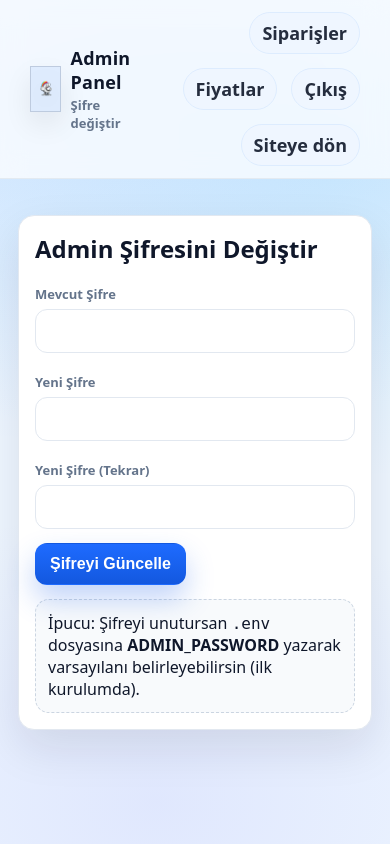
After one commit to sentezcopycenter-ui/sentezsite, a Flask app: page /admin/password in a window 390 px wide. The commit adds this page. Run offline with Flask 3, Linux system fonts and the light colour scheme; the visitor is signed in with stand-in values (Sample User, id 1); data comes from the database, SQL or seed files in the repository.

Commit message:
Mobile responsive update + UI fixes

```diff
--- a/app/config.py
+++ b/app/config.py
@@ -46,6 +46,7 @@ def normalize_db_url(url: str) -> str:
 
 class Config:
     SECRET_KEY = env_str("SECRET_KEY", "dev-secret")
+    ADMIN_PASSWORD = env_str("ADMIN_PASSWORD", "admin")
     SQLALCHEMY_DATABASE_URI = normalize_db_url(env_str("DATABASE_URL", "sqlite:///./instance/app.db"))
     SQLALCHEMY_TRACK_MODIFICATIONS = False
 
--- a/app/models.py
+++ b/app/models.py
@@ -87,3 +87,10 @@ class PriceRule(db.Model):
     color_a3 = db.Column(db.Float, nullable=False, default=0.0)
 
     updated_at = db.Column(db.DateTime, nullable=False, default=datetime.utcnow)
+
+
+class Setting(db.Model):
+    __tablename__ = "settings"
+    id = db.Column(db.Integer, primary_key=True)
+    key = db.Column(db.String(120), nullable=False, unique=True)
+    value = db.Column(db.Text, nullable=True)
--- a/app/routes_admin.py
+++ b/app/routes_admin.py
@@ -1,17 +1,102 @@
 from datetime import datetime
-from flask import Blueprint, jsonify, request, render_template
+from functools import wraps
+from flask import Blueprint, jsonify, request, render_template, session, redirect
+from werkzeug.security import check_password_hash, generate_password_hash
+
 from app import db
-from app.models import Order, PriceRule
+from app.models import Order, PriceRule, Setting
 from app.price_rules import ensure_price_rules
+from flask import current_app
 
 bp = Blueprint("admin", __name__)
 
+def _get_setting(key: str) -> str | None:
+    s = Setting.query.filter_by(key=key).first()
+    return s.value if s else None
+
+def _set_setting(key: str, value: str | None):
+    s = Setting.query.filter_by(key=key).first()
+    if not s:
+        s = Setting(key=key, value=value)
+        db.session.add(s)
+    else:
+        s.value = value
+    db.session.commit()
+
+def ensure_admin_password():
+    """Create default admin password hash on first boot."""
+    h = _get_setting("admin_password_hash")
+    if h:
+        return
+    default_pw = getattr(current_app.config, "ADMIN_PASSWORD", None) or current_app.config.get("ADMIN_PASSWORD") or "admin"
+    _set_setting("admin_password_hash", generate_password_hash(default_pw))
+
+def require_admin(fn):
+    @wraps(fn)
+    def wrapper(*args, **kwargs):
+        ensure_admin_password()
+        if session.get("is_admin") is True:
+            return fn(*args, **kwargs)
+        # API endpoints return JSON
+        if request.path.startswith("/api/"):
+            return jsonify({"ok": False, "error": "unauthorized"}), 401
+        return redirect("/admin/login?next=" + (request.full_path or request.path))
+    return wrapper
+
+@bp.get("/admin/login")
+def admin_login_page():
+    ensure_admin_password()
+    nxt = request.args.get("next") or "/admin"
+    return render_template("admin_login.html", next=nxt, error=None, msg=None)
+
+@bp.post("/admin/login")
+def admin_login_post():
+    ensure_admin_password()
+    pw = (request.form.get("password") or "").strip()
+    nxt = (request.form.get("next") or "").strip() or "/admin"
+    h = _get_setting("admin_password_hash") or ""
+    if pw and h and check_password_hash(h, pw):
+        session["is_admin"] = True
+        return redirect(nxt)
+    return render_template("admin_login.html", next=nxt, error="Şifre hatalı.", msg=None)
+
+@bp.get("/admin/logout")
+def admin_logout():
+    session.pop("is_admin", None)
+    return redirect("/")
+
+@bp.get("/admin/password")
+@require_admin
+def admin_password_page():
+    return render_template("admin_password.html", error=None, msg=None)
+
+@bp.post("/admin/password")
+@require_admin
+def admin_password_post():
+    old_pw = (request.form.get("old_password") or "").strip()
+    new_pw = (request.form.get("new_password") or "").strip()
+    new_pw2 = (request.form.get("new_password2") or "").strip()
+
+    if not new_pw or len(new_pw) < 4:
+        return render_template("admin_password.html", error="Yeni şifre en az 4 karakter olmalı.", msg=None)
+    if new_pw != new_pw2:
+        return render_template("admin_password.html", error="Yeni şifreler eşleşmiyor.", msg=None)
+
+    h = _get_setting("admin_password_hash") or ""
+    if not check_password_hash(h, old_pw):
+        return render_template("admin_password.html", error="Mevcut şifre yanlış.", msg=None)
+
+    _set_setting("admin_password_hash", generate_password_hash(new_pw))
+    return render_template("admin_password.html", error=None, msg="Şifre güncellendi ✅")
+
 @bp.get("/admin")
+@require_admin
 def admin_page():
     return render_template("admin.html")
 
 
 @bp.get("/admin/prices")
+@require_admin
 def admin_prices_page():
     # Make sure defaults exist
     ensure_price_rules()
@@ -19,6 +104,7 @@ def admin_prices_page():
 
 
 @bp.get("/api/admin/pricerules")
+@require_admin
 def admin_get_pricerules():
     ensure_price_rules()
     rules = PriceRule.query.order_by(PriceRule.id.asc()).all()
@@ -39,6 +125,7 @@ def admin_get_pricerules():
 
 
 @bp.post("/api/admin/pricerules")
+@require_admin
 def admin_update_pricerules():
     ensure_price_rules()
     data = request.get_json(force=True, silent=True) or {}
@@ -72,6 +159,7 @@ def admin_update_pricerules():
     return jsonify({"ok": True})
 
 @bp.get("/api/admin/orders")
+@require_admin
 def admin_orders():
     status = request.args.get("status")
     q = Order.query
@@ -94,6 +182,7 @@ def admin_orders():
     } for o in orders]})
 
 @bp.get("/api/admin/order/<int:order_id>")
+@require_admin
 def admin_order_detail(order_id: int):
     o = Order.query.get_or_404(order_id)
     return jsonify({"ok": True, "order": {
@@ -132,6 +221,7 @@ def admin_order_detail(order_id: int):
     } for f in o.files]})
 
 @bp.post("/api/admin/order/<int:order_id>/update")
+@require_admin
 def admin_update(order_id: int):
     o = Order.query.get_or_404(order_id)
     data = request.get_json(force=True, silent=True) or {}
--- a/static/css/style.css
+++ b/static/css/style.css
@@ -911,8 +911,7 @@ h1{
 
 
 .howto-banner-inner{ min-height: 58px; }
-  .howto-banner-mascot{ width: 48px; height: 48px; }
-}
+.howto-banner-mascot{ width: 48px; height: 48px; }
 
 
 
@@ -1740,3 +1739,93 @@ html, body{ overflow-x: hidden; }
 @media (max-width: 640px){
   .footer-inner{ flex-direction:column; align-items:flex-start; }
 }
+
+.note.warn{ background:#fff7ed; border:1px solid #fed7aa; }
+.note.ok{ background:#ecfdf5; border:1px solid #bbf7d0; }
+
+
+
+/* ===============================
+   VERSION 3.0 – MOBILE FIRST FIXES (ANDROID / iOS)
+   - Topbar (kontrol paneli) küçülsün, taşma olmasın
+   - iOS input zoom engeli (>=16px)
+   - Genel yatay taşma önlemleri
+   =============================== */
+
+img, video, canvas{ max-width:100%; height:auto; }
+
+/* iOS: form alanlarında otomatik zoom olmasın */
+input, select, textarea, button{ font-size: 16px; }
+
+/* Küçük ekranlarda genel tipografi biraz toparlansın */
+@media (max-width: 520px){
+  body{ font-size:16px; }
+  .lead{ font-size:16px; }
+}
+
+/* Topbar = kontrol paneli: mobilde iki satır + yatay kaydırılabilir butonlar */
+@media (max-width: 820px){
+  .topbar{ padding: 8px 0 0; }
+
+  .topbar-inner{ padding: 0 10px; }
+
+  .topbar-bar{
+    width: 100%;
+    padding: 12px 12px;
+    border-radius: 18px;
+    gap: 10px;
+    flex-direction: column;
+    align-items: stretch;
+  }
+
+  /* marka satırı */
+  .brand{
+    justify-content: flex-start;
+    gap: 10px;
+  }
+  .brand-title{ font-size: 20px; }
+  .brand-sub{ font-size: 13px; }
+
+  /* buton satırı */
+  .nav{ width:100%; }
+  .nav-right{
+    width:100%;
+    flex-wrap: nowrap;
+    overflow-x: auto;
+    overflow-y: hidden;
+    -webkit-overflow-scrolling: touch;
+    padding-bottom: 4px; /* parmakla kaydırma rahat olsun */
+  }
+  .nav-right::-webkit-scrollbar{ height: 6px; }
+  .nav-right::-webkit-scrollbar-thumb{ background: rgba(15,23,42,.12); border-radius: 999px; }
+  .nav-right::-webkit-scrollbar-track{ background: transparent; }
+
+  /* pill boyutları */
+  .pill{
+    padding: 8px 12px;
+    font-size: 14px;
+    white-space: nowrap;
+  }
+  #cartBtn .ico{ font-size: 16px; }
+  .badge{ min-width:22px; height:22px; font-size:12px; }
+}
+
+/* Daha dar ekran: logo + yazı küçülsün, hero başlık/yan görsel taşmasın */
+@media (max-width: 420px){
+  .brand-mark{ width: 46px !important; height: 46px !important; border-radius: 14px; }
+  .brand-logo{ width: 38px !important; height: 38px !important; }
+  .brand-title{ font-size: 18px; }
+  .topbar-bar{ padding: 10px 10px; }
+
+  .hero-title-row{ gap: 10px; }
+  .hero-side-photo{ width: 110px; height: auto; }
+}
+
+/* Form ızgaraları: mobilde tek sütuna zorla (kapanma/taşma olmasın) */
+@media (max-width: 520px){
+  .bottom-grid{ grid-template-columns: 1fr !important; }
+  .two-col{ grid-template-columns: 1fr !important; }
+  .tile-grid{ grid-template-columns: repeat(2, minmax(0,1fr)) !important; }
+  .uploadbar{ gap: 10px; }
+  .ub-reset{ padding: 8px 10px; }
+}
--- a/templates/admin.html
+++ b/templates/admin.html
@@ -10,7 +10,7 @@
   <header class="topbar">
     <div class="container topbar-inner">
       <div class="brand">
-        <div class="brand-mark" aria-hidden="true">S</div>
+        <div class="brand-mark" aria-hidden="true"><img class="brand-logo" src="/static/img/sentez-mascot.png" alt="Sentez mascot"></div>
         <div class="brand-text">
           <div class="brand-title">Admin Panel</div>
           <div class="brand-sub">Öğlene kadar gelen siparişleri kontrol et</div>
@@ -19,6 +19,8 @@
       <nav class="nav">
         <a class="pill" href="/admin">Siparişler</a>
         <a class="pill" href="/admin/prices">Fiyatlar</a>
+        <a class="pill" href="/admin/password">Şifre</a>
+        <a class="pill" href="/admin/logout">Çıkış</a>
         <a class="pill" href="/">Siteye dön</a>
       </nav>
     </div>
--- /dev/null
+++ b/templates/admin_password.html
@@ -0,0 +1,66 @@
+<!doctype html>
+<html lang="tr">
+<head>
+  <meta charset="utf-8" />
+  <meta name="viewport" content="width=device-width,initial-scale=1" />
+  <title>Admin | Şifre Değiştir</title>
+  <link rel="stylesheet" href="/static/css/style.css" />
+</head>
+<body class="admin">
+  <header class="topbar">
+    <div class="container topbar-inner">
+      <div class="brand">
+        <div class="brand-mark" aria-hidden="true">
+          <img class="brand-logo" src="/static/img/sentez-mascot.png" alt="Sentez mascot">
+        </div>
+        <div class="brand-text">
+          <div class="brand-title">Admin Panel</div>
+          <div class="brand-sub">Şifre değiştir</div>
+        </div>
+      </div>
+      <nav class="nav">
+        <a class="pill" href="/admin">Siparişler</a>
+        <a class="pill" href="/admin/prices">Fiyatlar</a>
+        <a class="pill" href="/admin/logout">Çıkış</a>
+        <a class="pill" href="/">Siteye dön</a>
+      </nav>
+    </div>
+  </header>
+
+  <main class="section">
+    <div class="container" style="max-width:620px">
+      <div class="card pad">
+        <h2 style="margin-top:0">Admin Şifresini Değiştir</h2>
+        {% if error %}
+          <div class="note warn" style="margin:10px 0">{{ error }}</div>
+        {% endif %}
+        {% if msg %}
+          <div class="note ok" style="margin:10px 0">{{ msg }}</div>
+        {% endif %}
+
+        <form method="post" action="/admin/password">
+          <label class="lbl">Mevcut Şifre</label>
+          <input class="input" type="password" name="old_password" required>
+
+          <div style="height:10px"></div>
+
+          <label class="lbl">Yeni Şifre</label>
+          <input class="input" type="password" name="new_password" minlength="4" required>
+
+          <div style="height:10px"></div>
+
+          <label class="lbl">Yeni Şifre (Tekrar)</label>
+          <input class="input" type="password" name="new_password2" minlength="4" required>
+
+          <div style="height:14px"></div>
+          <button class="btn primary" type="submit">Şifreyi Güncelle</button>
+        </form>
+
+        <div class="note" style="margin-top:14px">
+          İpucu: Şifreyi unutursan <code>.env</code> dosyasına <b>ADMIN_PASSWORD</b> yazarak varsayılanı belirleyebilirsin (ilk kurulumda).
+        </div>
+      </div>
+    </div>
+  </main>
+</body>
+</html>
--- a/templates/admin_prices.html
+++ b/templates/admin_prices.html
@@ -10,7 +10,7 @@
   <header class="topbar">
     <div class="container topbar-inner">
       <div class="brand">
-        <div class="brand-mark" aria-hidden="true">S</div>
+        <div class="brand-mark" aria-hidden="true"><img class="brand-logo" src="/static/img/sentez-mascot.png" alt="Sentez mascot"></div>
         <div class="brand-text">
           <div class="brand-title">Admin Panel</div>
           <div class="brand-sub">Fiyatları düzenle</div>
@@ -19,6 +19,8 @@
       <nav class="nav">
         <a class="pill" href="/admin">Siparişler</a>
         <a class="pill active" href="/admin/prices">Fiyatlar</a>
+        <a class="pill" href="/admin/password">Şifre</a>
+        <a class="pill" href="/admin/logout">Çıkış</a>
         <a class="pill" href="/">Siteye dön</a>
       </nav>
     </div>
```
Also changed, not shown: templates/admin_login.html (added, +49 -0 lines), templates/index.html (+11 -9 lines).
